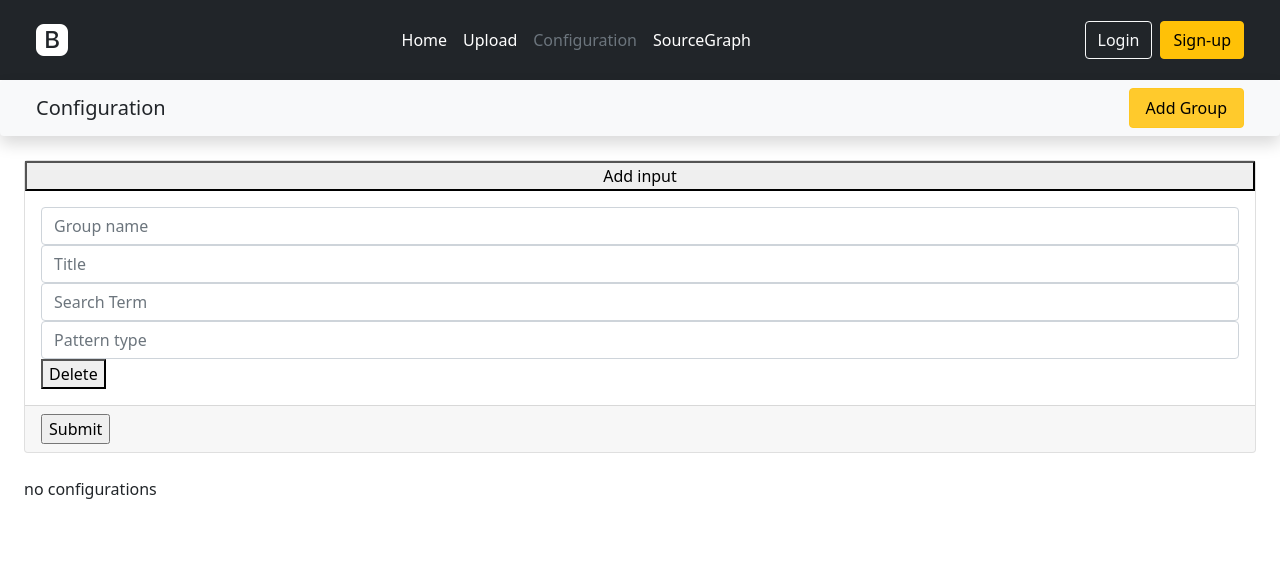
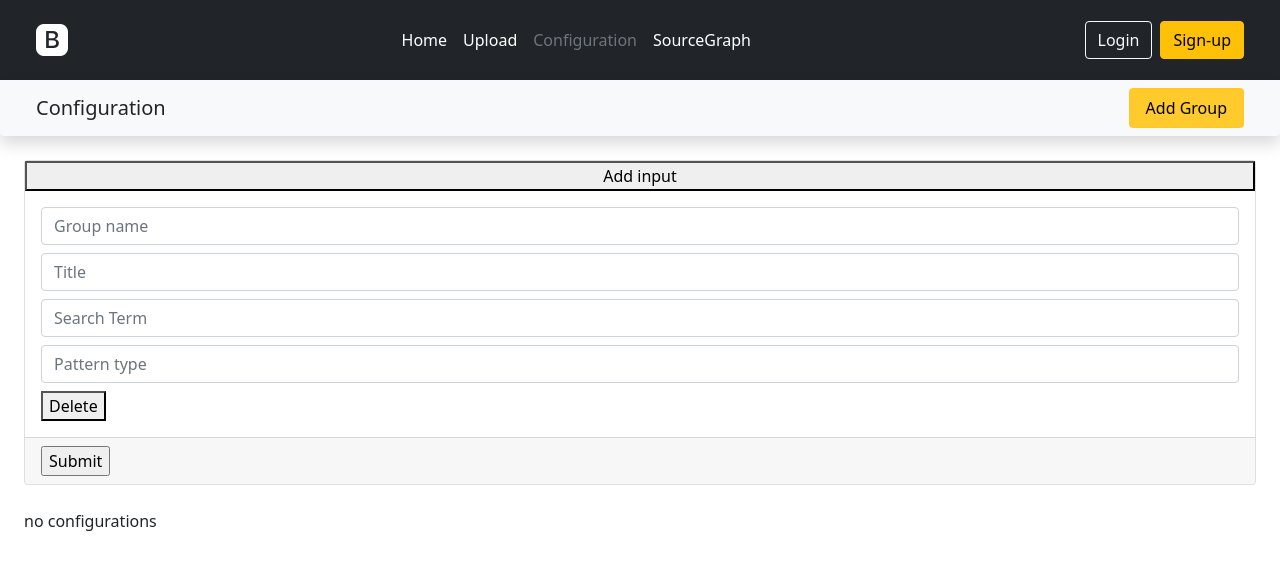
Before and after one commit to yangify/dollfront, a React (Create React App) app: page /configuration in a window 1280 px wide. Both pictures are taken after a click on the button "Add Group". Shown: the top 570 px of the page. Built offline with nearby package versions, Linux system fonts and the light colour scheme; no server answers.

Commit message:
added margin to input fields

```diff
--- a/src/component/body/configuration/form/configuration_form.jsx
+++ b/src/component/body/configuration/form/configuration_form.jsx
@@ -38,7 +38,7 @@ const ConfigurationForm = () => {
         <div className='card mb-4 collapse' id='configurationForm'>
             <button onClick={addInput}>Add input</button>
             <div className='card-body'>
-                <input className="form-control" type='text' name='group-name'
+                <input className="form-control mb-2" type='text' name='group-name'
                        placeholder='Group name' onChange={updateGroupName}/>
                 {
                     inputs.map((input, index) => (
--- a/src/component/body/configuration/form/configuration_form_input.jsx
+++ b/src/component/body/configuration/form/configuration_form_input.jsx
@@ -5,11 +5,11 @@ const ConfigurationFormInput = ({ index, input, updateInput, deleteInput }) => {
     return (
         <div className='row'>
             <div className='col'>
-                <input className="form-control" type='text' name='title'
+                <input className="form-control mb-2" type='text' name='title'
                        placeholder={input.title || 'Title'} onChange={updateInput('title', index)}/>
-                <input className="form-control" type='text' name='search_term'
+                <input className="form-control mb-2" type='text' name='search_term'
                        placeholder={input.query || 'Search Term'} onChange={updateInput('search_term', index)}/>
-                <input className="form-control" type='text' name='is_regex'
+                <input className="form-control mb-2" type='text' name='is_regex'
                        placeholder={input.query || 'Pattern type'} onChange={updateInput('pattern_type', index)}/>
                 <button onClick={() => deleteInput(index)}>Delete</button>
             </div>
```
